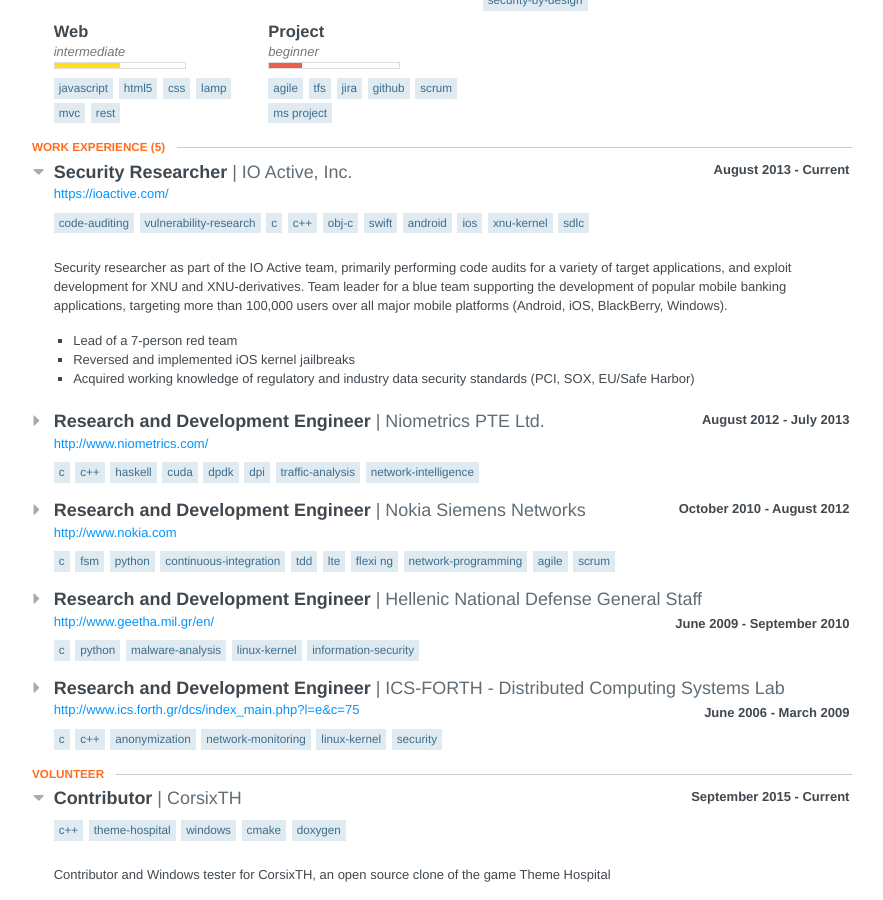
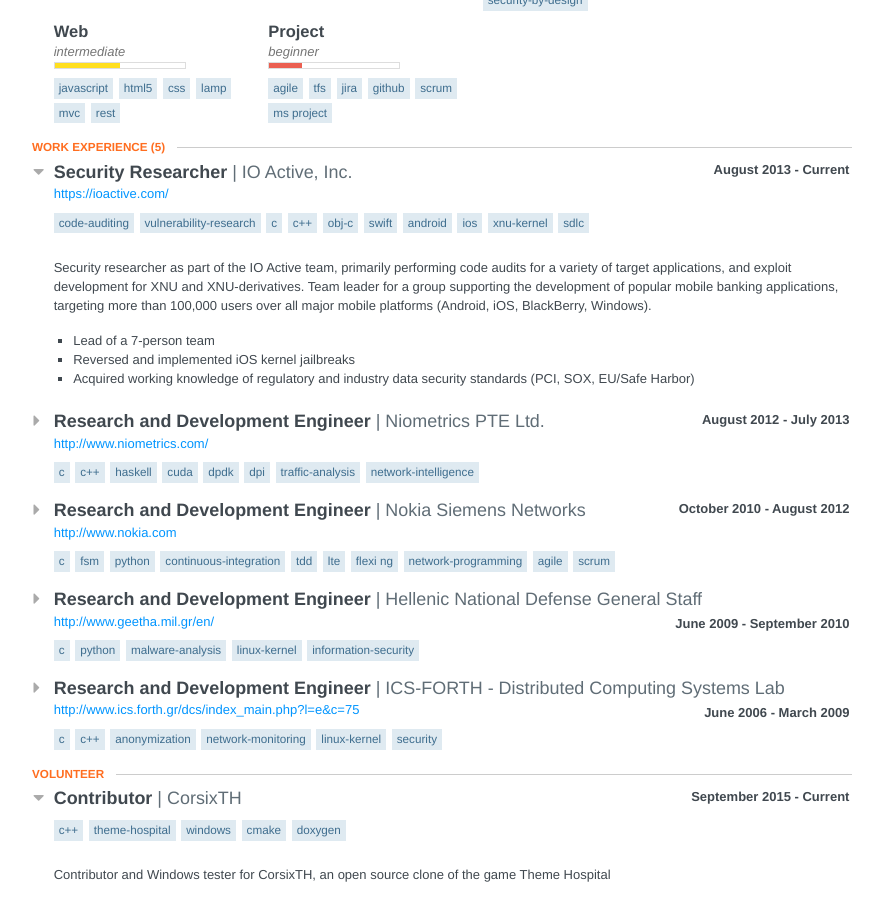
Before and after one commit to mfukar/mfukar.github.com, a Jekyll site: the page resources/hire-me.html, which Jekyll copies as it is, in a window 1280 px wide and 900 px high, scrolled down 560 px. Shown: the whole window, without its empty margins (198-1081 px from the left). Built offline with Jekyll 4.4.1, drawn with Linux system fonts in a browser that asks for light colours; nearby versions of some CDN libraries.

Commit message:
CV update

```diff
--- a/resources/hire-me.html
+++ b/resources/hire-me.html
@@ -902,14 +902,13 @@
                             <p>
                                 <p>Security researcher as part of the IO Active team, primarily performing
                                     code audits for a variety of target applications, and exploit development
-                                    for XNU and XNU-derivatives. Team leader for a blue team supporting the
-                                    development of popular mobile banking applications, targeting more than
-                                    100,000 users over all major mobile platforms (Android, iOS, BlackBerry,
-                                    Windows).</p>
+                                    for XNU and XNU-derivatives. Team leader for a group supporting the development
+                                    of popular mobile banking applications, targeting more than 100,000 users
+                                    over all major mobile platforms (Android, iOS, BlackBerry, Windows).</p>
                             </p>
                         </div>
                         <ul class="highlights">
-                            <li>Lead of a 7-person red team</li>
+                            <li>Lead of a 7-person team</li>
                             <li>Reversed and implemented iOS kernel jailbreaks</li>
                             <li>Acquired working knowledge of regulatory and industry data security standards
                                 (PCI, SOX, EU/Safe Harbor)</li>
```
